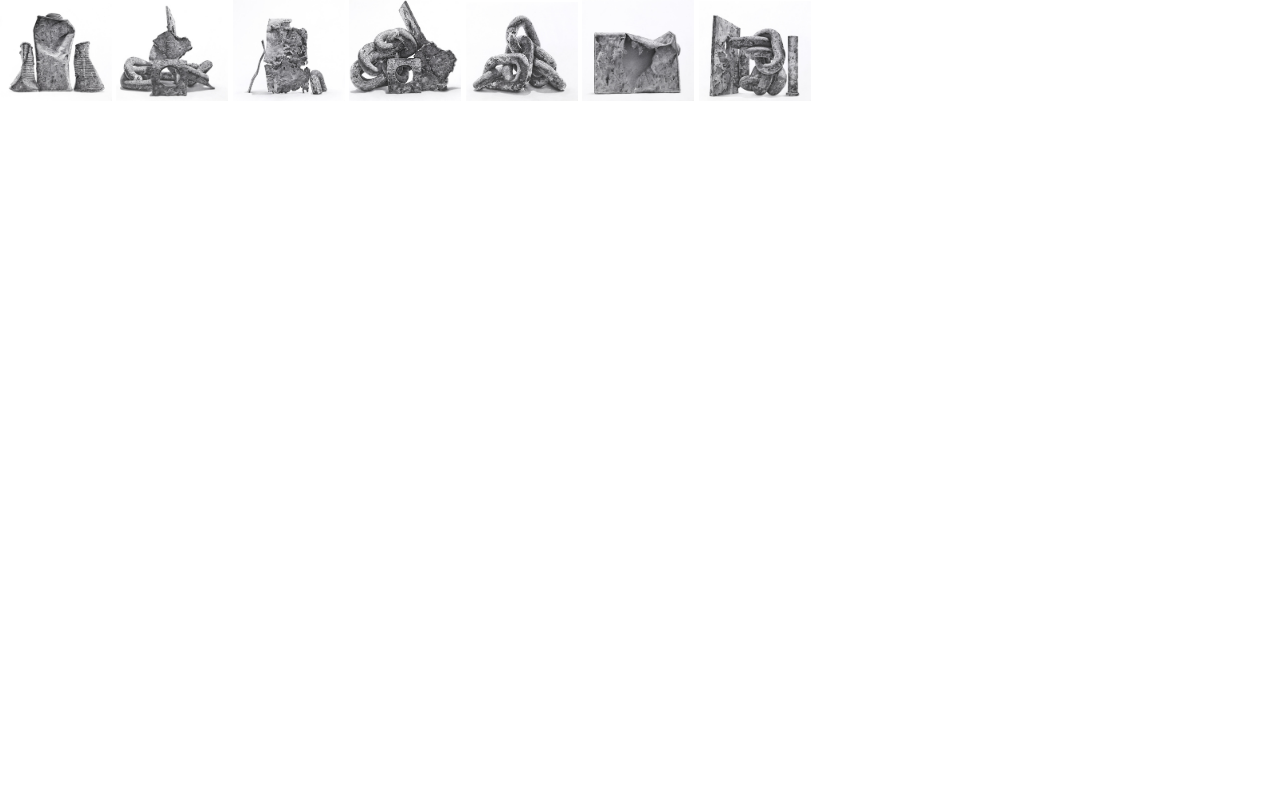
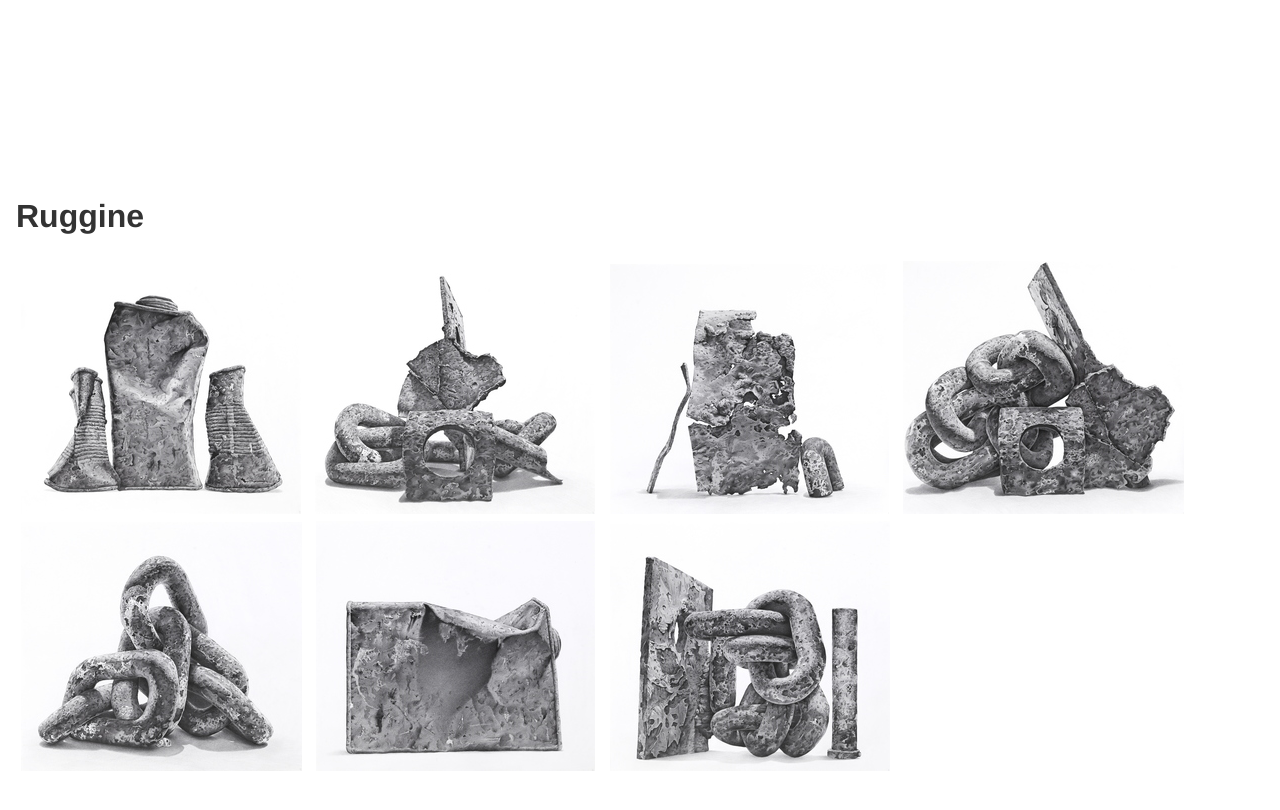
Before and after one commit to liukliuk/liukliuk.github.io, a Jekyll site: the page built from opere/ruggine/index.html, in a window 1280 px wide. Shown: the top 810 px of the page. Built offline with Jekyll 4.4.1, drawn with Linux system fonts in a browser that asks for light colours.

Commit message:
added style

```diff
--- a/_includes/photo.html
+++ b/_includes/photo.html
@@ -1 +1 @@
-<a href="{{ include.jpgPath }}.jpg" data-lightbox="example-set" data-title="Click the right half of the image to move forward."><img class="anteprima" src="{{ include.jpgPath }}-anteprima.jpg" alt=""/></a>
+<a class="preview-item" href="{{ include.jpgPath }}.jpg" data-lightbox="example-set" data-title="Click the right half of the image to move forward."><img src="{{ include.jpgPath }}-anteprima.jpg" alt=""/></a>
--- a/assets/css/style.css
+++ b/assets/css/style.css
@@ -427,6 +427,35 @@
   display: none;
 }
 
-img.anteprima {
-  width: 7rem;
+body {
+  font-family: "Helvetica", "Arial", sans-serif;
+  margin: 0 auto;
+  max-width: 100em;
+  line-height: 1.5;
+  padding: 4em 1em;
+  color: #555;
 }
+
+h1 {
+  margin-top: 2em;
+  padding-top: 2em;
+  color: #333;
+}
+
+h2 {
+  margin-top: 1em;
+  padding-top: 1em;
+  color: #333;
+}
+
+.preview-container {
+  display: -webkit-box;
+  display: flex;
+  flex-wrap: nowrap;
+}
+
+.preview-item {
+  margin: 5px;
+  -webkit-box-flex: 1;
+          flex: 1 1 auto;
+}
--- a/opere/ruggine/index.html
+++ b/opere/ruggine/index.html
@@ -2,7 +2,9 @@
 layout: page
 ---
 
-<div>
+<h1>Ruggine</h1>
+
+<div id="preview-container">
   {% include photo.html jpgPath="/opere/ruggine/Ruggine-1-2009-matita-su-carta-58x50" %}
   {% include photo.html jpgPath="/opere/ruggine/Ruggine-2-2009-matita-su-carta-50x60" %}
   {% include photo.html jpgPath="/opere/ruggine/Ruggine-3-2009-matita-su-carta-50x60" %}
```
Also changed, not shown: src/styles/body.css (added, +8 -0 lines), src/styles/heading.css (added, +11 -0 lines), src/styles/main.scss (+3 -4 lines), src/styles/preview.css (added, +9 -0 lines), 1 other file.
